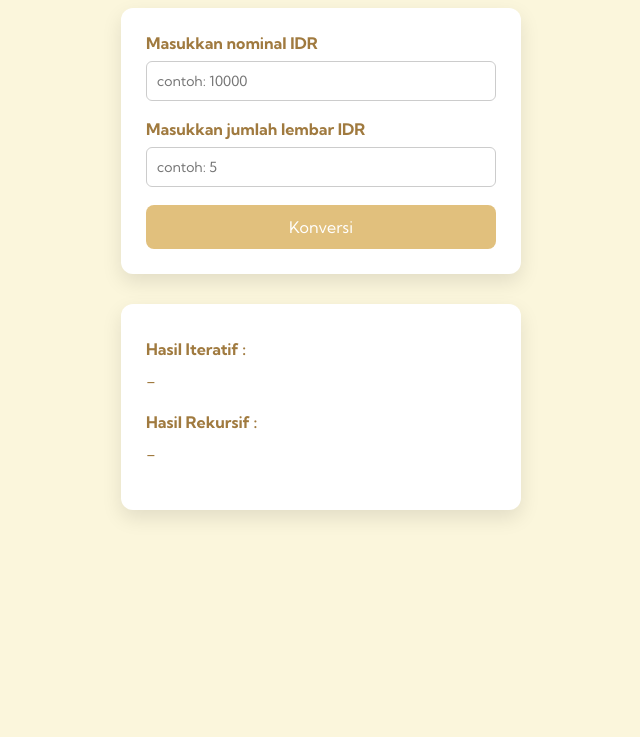
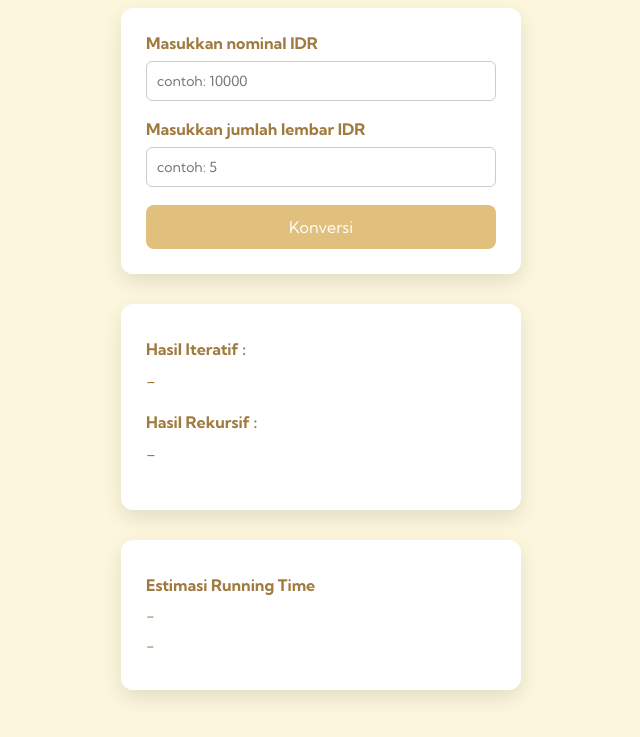
Before and after one commit to nississy/TUBES_AKA, a plain HTML site: page Konversi_Mata_Uang/index.html in a window 1280 px wide. Shown: the part 123-860 px from the top of the page, without its empty margins (319-959 px from the left). Before the commit the page ends 800 px from the top, so only its background shows below. Drawn offline with Linux system fonts and the light colour scheme.

Commit message:
Update index.html

```diff
--- a/Konversi_Mata_Uang/index.html
+++ b/Konversi_Mata_Uang/index.html
@@ -27,6 +27,13 @@
         <p id="rekursif">-</p>
     </div>
 
+    <!-- TAMBAHAN: Running Time -->
+    <div class="card hasil">
+        <p><strong>Estimasi Running Time</strong></p>
+        <p id="rt-iteratif">-</p>
+        <p id="rt-rekursif">-</p>
+    </div>
+
     <script src="script.js"></script>
 </body>
 </html>
```
